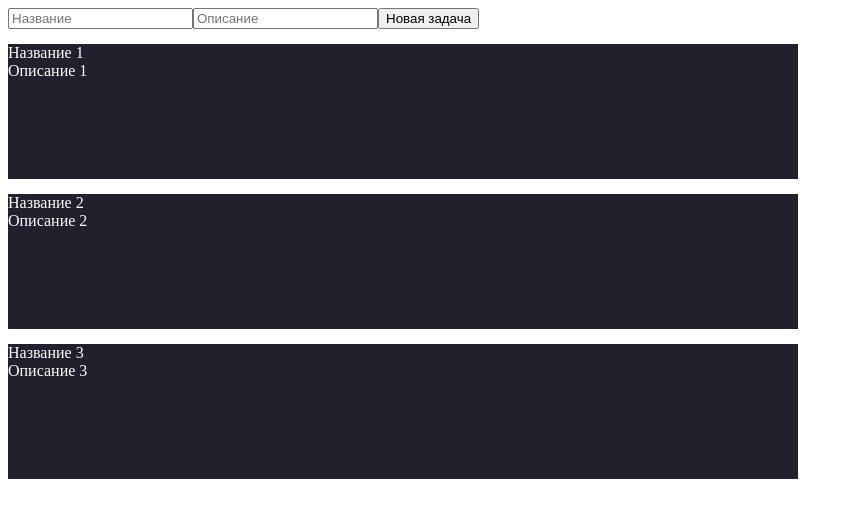
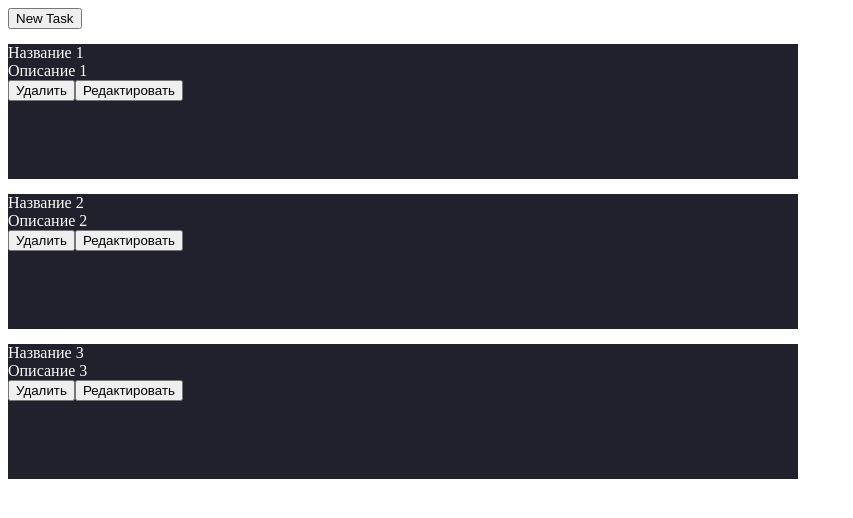
Before and after one commit to WheatSeeds/Project-Board, a Vue app: page / in a window 1280 px wide. Shown: the top 518 px of the page, without its empty margins (0-853 px from the left). Built offline with nearby package versions, Linux system fonts and the light colour scheme.

Commit message:
Version 0.0.3 / Added change of specific task

```diff
--- a/src/App.vue
+++ b/src/App.vue
@@ -3,27 +3,40 @@
   import TasksList from "./components/TasksList.vue";
 
   export default {
-    components: {TasksList, TaskForm},
+    components: {TasksList},
     data(){
       return{
         tasks: [
-          {id: 1, title: "Название 1", description: "Описание 1"},
-          {id: 2, title: "Название 2", description: "Описание 2"},
-          {id: 3, title: "Название 3", description: "Описание 3"},
+          {id: 1, title: "Название 1", description: "Описание 1", edit: false},
+          {id: 2, title: "Название 2", description: "Описание 2", edit: false},
+          {id: 3, title: "Название 3", description: "Описание 3", edit: false},
         ],
+        editedTask: '',
       }
     },
     methods: {
-      addTask(task) {
-        this.tasks.push(task);
+      deleteTask(task){
+        this.tasks.splice(this.tasks.indexOf(task), 1);
+      },
+      editTask(task){
+        this.editedTask = task;
+      },
+      confirmEdit(task){
+        this.editedTask = '';
       }
     }
   }
 </script>
 
 <template>
-  <task-form @addTask="addTask"/>
-  <tasks-list :tasks="tasks"/>
+  <button @click="addTask">New Task</button>
+  <tasks-list
+      :tasks="tasks"
+      :editedTask="editedTask"
+      @deleteTask="deleteTask"
+      @editTask="editTask"
+      @confirmEdit="confirmEdit"
+  />
 </template>
 
 <style scoped>
--- /dev/null
+++ b/src/components/Task.vue
@@ -0,0 +1,55 @@
+<script>
+  import TaskForm from "../components/TaskForm.vue";
+  export default {
+    components: {TaskForm},
+    props:{
+      task: {
+        type: Object,
+        required: true,
+      },
+      editedTask: {
+        type: Object,
+        required: true,
+      }
+    },
+    methods: {
+      deleteTask(task){
+        this.$emit('deleteTask', task);
+      },
+      editTask(task){
+        this.$emit('editTask', task);
+      },
+      confirmEdit(task){
+        this.$emit('confirmEdit', task)
+      }
+
+    }
+  }
+</script>
+
+<template>
+  <div class="task" v-if="!(editedTask == task)">
+    <span>{{task.title}}</span>
+    <span>{{task.description}}</span>
+    <div class="btns">
+      <button @click="deleteTask(task)">Удалить</button>
+      <button @click="editTask(task)">Редактировать</button>
+    </div>
+  </div>
+  <div class="task-edit" v-else>
+    <task-form @confirmEdit="$emit('confirmEdit', task)"></task-form>
+  </div>
+</template>
+
+<style>
+.task{
+  background-color: #20212C;
+  width: 790px;
+  height: 135px;
+  margin-top: 15px;
+  color: white;
+
+  display: flex;
+  flex-direction: column;
+}
+</style>
--- a/src/components/TaskForm.vue
+++ b/src/components/TaskForm.vue
@@ -5,30 +5,28 @@
         task:{
           title: '',
           description: '',
+          edit: false,
         }
       }
     },
     methods:{
-      addTask(){
-        this.task.id = Date.now();
-        this.$emit('addTask', this.task);
-        this.task = {
-          title: '',
-          description: '',
-        }
+      confirmEdit(){
+        this.$emit('confirmEdit')
       }
     }
   }
 </script>
 
 <template>
-  <form @submit.prevent>
-    <input v-model="task.title" placeholder="Название">
-    <input v-model="task.description" placeholder="Описание">
-    <button id="add_task_btn" @click="addTask">Новая задача</button>
-  </form>
+  <div class="task edit">
+    <form @submit.prevent>
+      <input v-model="task.title" placeholder="Название">
+      <input v-model="task.description" placeholder="Описание">
+      <button id="add_task_btn" @click="confirmEdit">Done</button>
+    </form>
+  </div>
+
 </template>
 
 <style scoped>
-
 </style>
--- a/src/components/TasksList.vue
+++ b/src/components/TasksList.vue
@@ -1,32 +1,34 @@
 <script>
   export default {
+    components: {Task},
     props: {
       tasks: {
         type: Array,
         required: true
+      },
+      editedTask: {
+        type: Object,
+        required: true,
       }
     }
   }
+  import Task from './Task.vue'
 </script>
 
 <template>
-  <div id="tasks_list">
-    <div class="task" v-for="task in tasks">
-      <span>{{task.title}}</span>
-      <span>{{task.description}}</span>
-    </div>
+  <div id="tasks_list" v-if="tasks.length > 0">
+    <task
+        v-for="task in tasks"
+        :task="task"
+        :key="task.id"
+        :editedTask="editedTask"
+        @deleteTask="$emit('deleteTask', task)"
+        @editTask="$emit('editTask', task)"
+        @confirmEdit="$emit('confirmEdit')"
+    />
   </div>
+  <span v-else>Список задач пуст</span>
 </template>
 
 <style scoped>
-  .task{
-    background-color: #20212C;
-    width: 790px;
-    height: 135px;
-    margin-top: 15px;
-    color: white;
-
-    display: flex;
-    flex-direction: column;
-  }
 </style>
```
